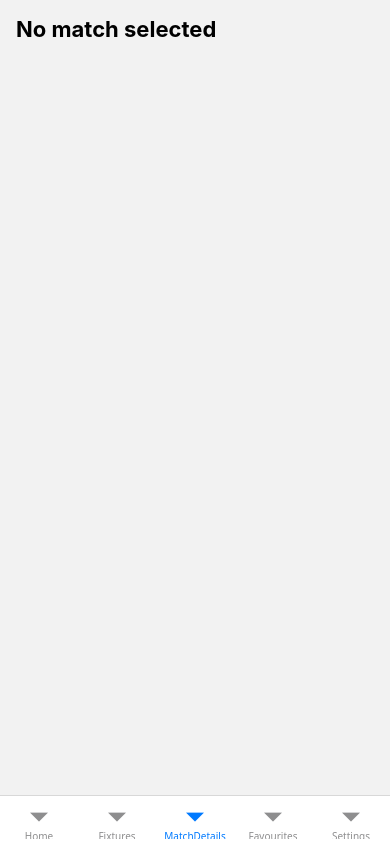
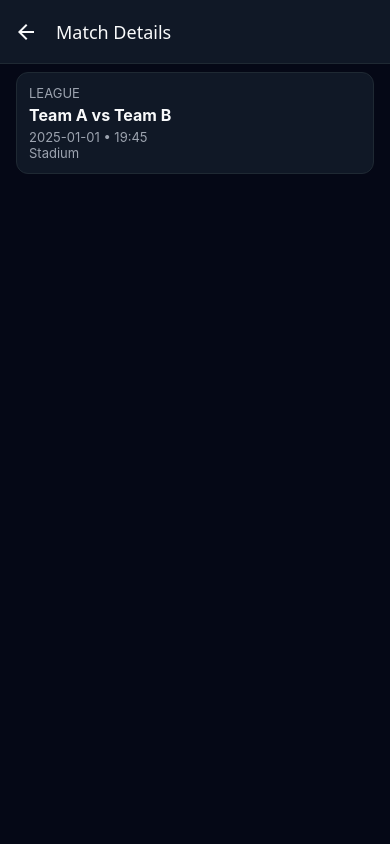
Before and after one commit to TUDublinBlanchBusinessIT/project-SaikouTrawally-1, a React Native app: screen /MatchDetails in a window 390 px wide. Built offline with nearby package versions, Linux system fonts and the light colour scheme.

Commit message:
Logo added

```diff
--- a/App.js
+++ b/App.js
@@ -1,30 +1,85 @@
-import * as React from 'react';
-import { NavigationContainer } from '@react-navigation/native';
+// App.js
+import React from 'react';
+import { NavigationContainer, DefaultTheme } from '@react-navigation/native';
 import { createBottomTabNavigator } from '@react-navigation/bottom-tabs';
+import { createStackNavigator } from '@react-navigation/stack';
+import { Ionicons } from '@expo/vector-icons';
 
-// Import screens (exact folder name: Screens)
 import HomeScreen from './Screens/HomeScreen';
 import FixturesScreen from './Screens/FixturesScreen';
 import MatchDetailsScreen from './Screens/MatchDetailsScreen';
 import FavouritesScreen from './Screens/FavouritesScreen';
 import SettingsScreen from './Screens/SettingsScreen';
+import WhatScreen from './Screens/WhatScreen';
+import { colors } from './theme';
 
-const Tab = createBottomTabNavigator();
+const Tabs = createBottomTabNavigator();
+const Stack = createStackNavigator();
+
+const navTheme = {
+  ...DefaultTheme,
+  colors: {
+    ...DefaultTheme.colors,
+    background: colors.background,
+    primary: colors.primary,
+    card: colors.card,
+    text: colors.text,
+    border: colors.border,
+  },
+};
+
+function MainTabs() {
+  return (
+    <Tabs.Navigator
+      screenOptions={({ route }) => ({
+        headerShown: false,
+        tabBarActiveTintColor: colors.accent,
+        tabBarInactiveTintColor: colors.muted,
+        tabBarStyle: {
+          backgroundColor: colors.card,
+          borderTopColor: colors.border,
+        },
+        tabBarIcon: ({ color, size }) => {
+          let iconName;
+
+          if (route.name === 'Home') iconName = 'home-outline';
+          else if (route.name === 'Fixtures') iconName = 'calendar-outline';
+          else if (route.name === 'Favourites') iconName = 'star-outline';
+          else if (route.name === 'Settings') iconName = 'settings-outline';
+          else iconName = 'help-circle-outline';
+
+          return <Ionicons name={iconName} size={size} color={color} />;
+        },
+      })}
+    >
+      <Tabs.Screen name="Home" component={HomeScreen} />
+      <Tabs.Screen name="Fixtures" component={FixturesScreen} />
+      <Tabs.Screen name="Favourites" component={FavouritesScreen} />
+      <Tabs.Screen name="Settings" component={SettingsScreen} />
+      <Tabs.Screen name="What" component={WhatScreen} />
+    </Tabs.Navigator>
+  );
+}
 
 export default function App() {
   return (
-    <NavigationContainer>
-      <Tab.Navigator
-        screenOptions={{
-          headerShown: false,
-        }}
-      >
-        <Tab.Screen name="Home" component={HomeScreen} />
-        <Tab.Screen name="Fixtures" component={FixturesScreen} />
-        <Tab.Screen name="MatchDetails" component={MatchDetailsScreen} />
-        <Tab.Screen name="Favourites" component={FavouritesScreen} />
-        <Tab.Screen name="Settings" component={SettingsScreen} />
-      </Tab.Navigator>
+    <NavigationContainer theme={navTheme}>
+      <Stack.Navigator>
+        <Stack.Screen
+          name="MainTabs"
+          component={MainTabs}
+          options={{ headerShown: false }}
+        />
+        <Stack.Screen
+          name="MatchDetails"
+          component={MatchDetailsScreen}
+          options={{
+            title: 'Match Details',
+            headerStyle: { backgroundColor: colors.card },
+            headerTintColor: colors.text,
+          }}
+        />
+      </Stack.Navigator>
     </NavigationContainer>
   );
 }
--- a/Screens/FixturesScreen.js
+++ b/Screens/FixturesScreen.js
@@ -1,9 +1,8 @@
-// Screens/FixturesScreen.js
 import React from 'react';
 import { View, Text, FlatList, StyleSheet } from 'react-native';
 import MatchCard from '../components/MatchCard';
+import { colors, typography } from '../theme';
 
-// simple mock data for now
 const matches = [
   {
     id: '1',
@@ -49,11 +48,13 @@ export default function FixturesScreen({ navigation }) {
 const styles = StyleSheet.create({
   container: {
     flex: 1,
+    backgroundColor: colors.background,
     paddingTop: 16,
   },
   header: {
-    fontSize: 20,
+    fontSize: typography.subheader,
     fontWeight: 'bold',
+    color: colors.text,
     paddingHorizontal: 16,
     marginBottom: 8,
   },
--- a/Screens/HomeScreen.js
+++ b/Screens/HomeScreen.js
@@ -1,23 +1,31 @@
-// Screens/HomeScreen.js
 import React from 'react';
-import { View, Text, StyleSheet, Button } from 'react-native';
+import { View, Text, StyleSheet, Button, Image } from 'react-native';
+import { colors, typography } from '../theme';
 
 export default function HomeScreen({ navigation }) {
   return (
     <View style={styles.container}>
-      <Text style={styles.title}>Welcome to Whatscore</Text>
-      <Text style={styles.subtitle}>Check fixtures, favourites and more.</Text>
+      <Image source={require('../assets/whatscore.png')} style={styles.logo} />
+      <Text style={styles.title}>Whatscore</Text>
+      <Text style={styles.subtitle}>
+        Track fixtures, favourites and match details in one place.
+      </Text>
 
       <View style={styles.buttons}>
+        <View style={styles.buttonWrapper}>
           <Button
             title="View Fixtures"
+            color={colors.primary}
             onPress={() => navigation.navigate('Fixtures')}
           />
-        <View style={{ height: 12 }} />
+        </View>
+        <View style={styles.buttonWrapper}>
           <Button
-          title="Go to Favourites"
+            title="View Favourites"
+            color={colors.accent}
             onPress={() => navigation.navigate('Favourites')}
           />
+        </View>
       </View>
     </View>
   );
@@ -26,22 +34,33 @@ export default function HomeScreen({ navigation }) {
 const styles = StyleSheet.create({
   container: {
     flex: 1,
+    backgroundColor: colors.background,
     padding: 16,
     justifyContent: 'center',
     alignItems: 'center',
   },
+  logo: {
+    width: 100,
+    height: 100,
+    resizeMode: 'contain',
+    marginBottom: 20,
+  },
   title: {
-    fontSize: 24,
+    fontSize: typography.header,
     fontWeight: 'bold',
-    marginBottom: 12,
+    color: colors.text,
+    marginBottom: 8,
   },
   subtitle: {
-    fontSize: 16,
-    color: '#555',
+    fontSize: typography.body,
+    color: colors.muted,
     marginBottom: 24,
     textAlign: 'center',
   },
   buttons: {
     width: '80%',
   },
+  buttonWrapper: {
+    marginBottom: 12,
+  },
 });
--- a/Screens/MatchDetailsScreen.js
+++ b/Screens/MatchDetailsScreen.js
@@ -1,43 +1,55 @@
-// Screens/MatchDetailsScreen.js
 import React from 'react';
-import { View, Text, StyleSheet } from 'react-native';
+import { View, Text, StyleSheet, TouchableOpacity } from 'react-native';
+import { colors, typography } from '../theme';
 
-export default function MatchDetailsScreen({ route }) {
-  const { match } = route.params || {};
-
+export default function MatchCard({ match, onPress }) {
   if (!match) {
-    return (
-      <View style={styles.container}>
-        <Text style={styles.title}>No match selected</Text>
-      </View>
-    );
+    match = {
+      homeTeam: 'Team A',
+      awayTeam: 'Team B',
+      date: '2025-01-01',
+      time: '19:45',
+      venue: 'Stadium',
+      competition: 'League',
+    };
   }
 
   return (
-    <View style={styles.container}>
-      <Text style={styles.title}>
+    <TouchableOpacity onPress={onPress} style={styles.card}>
+      <Text style={styles.competition}>{match.competition}</Text>
+      <Text style={styles.teams}>
         {match.homeTeam} vs {match.awayTeam}
       </Text>
-      <Text style={styles.info}>Date: {match.date}</Text>
-      <Text style={styles.info}>Time: {match.time}</Text>
-      <Text style={styles.info}>Venue: {match.venue}</Text>
-      <Text style={styles.info}>Competition: {match.competition}</Text>
-    </View>
+      <Text style={styles.info}>{match.date} • {match.time}</Text>
+      <Text style={styles.info}>{match.venue}</Text>
+    </TouchableOpacity>
   );
 }
 
 const styles = StyleSheet.create({
-  container: {
-    flex: 1,
-    padding: 16,
+  card: {
+    backgroundColor: colors.card,
+    borderRadius: 12,
+    padding: 12,
+    marginHorizontal: 16,
+    marginVertical: 8,
+    borderWidth: 1,
+    borderColor: colors.border,
   },
-  title: {
-    fontSize: 22,
+  competition: {
+    fontSize: typography.small,
+    color: colors.muted,
+    marginBottom: 4,
+    textTransform: 'uppercase',
+  },
+  teams: {
+    fontSize: typography.body,
     fontWeight: 'bold',
-    marginBottom: 12,
+    color: colors.text,
+    marginBottom: 4,
   },
   info: {
-    fontSize: 16,
-    marginBottom: 6,
+    fontSize: typography.small,
+    color: colors.muted,
   },
 });
--- /dev/null
+++ b/theme.js
@@ -0,0 +1,17 @@
+// theme.js
+export const colors = {
+  background: '#050816',
+  card: '#101826',
+  primary: '#1e90ff',
+  accent: '#ffcc00',
+  text: '#f9fafb',
+  muted: '#9ca3af',
+  border: '#1f2933',
+};
+
+export const typography = {
+  header: 24,
+  subheader: 18,
+  body: 16,
+  small: 13,
+};
```
Also changed, not shown: assets/whatscore.png (added). Lines whose indentation alone changed are shown as unchanged.
